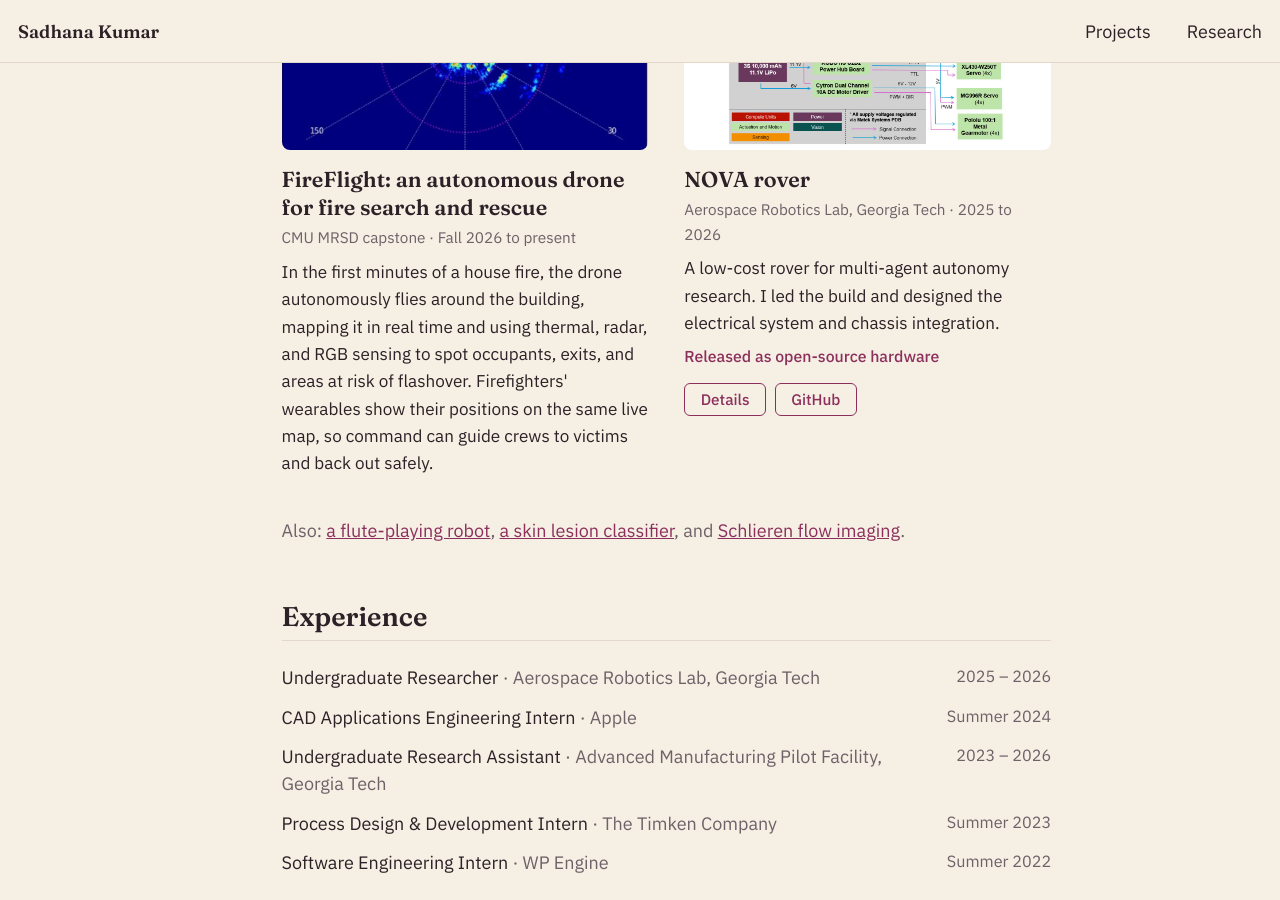
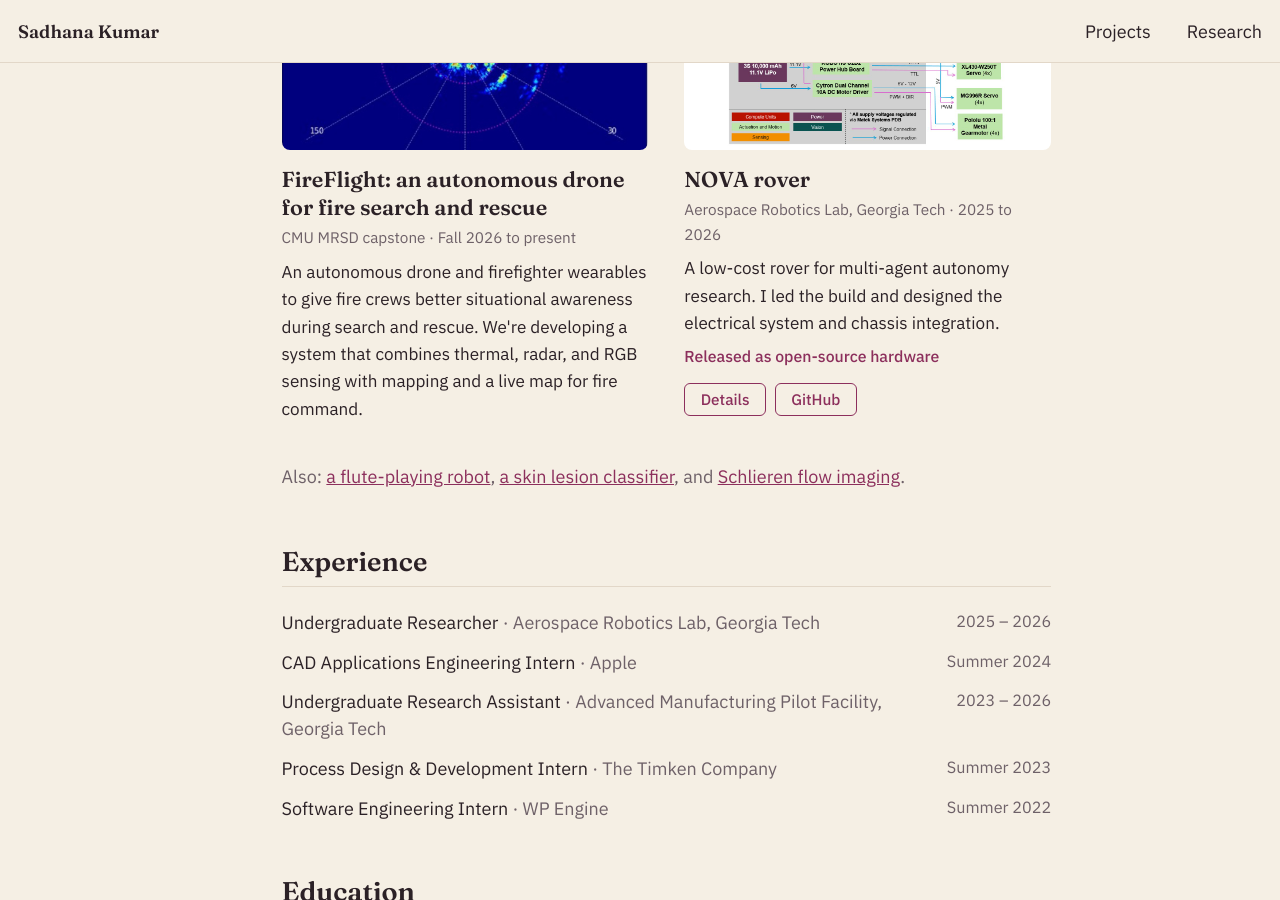
Before and after one commit to s-kumar72/s-kumar72.github.io, a Jekyll site: the page built from _pages/about.md, in a window 1280 px wide and 900 px high, scrolled down 1248 px. Built offline with Jekyll 4.4.1, drawn with Linux system fonts in a browser that asks for light colours; a script bundle is joined from its source files by our own code; library files that are not in the unit come from our copies.

Commit message:
Make FireFlight description more general
Co-Authored-By: Claude Opus 5.5 <noreply@anthropic.com>
Claude-Session: https://claude.ai/code/session_01FjGqkAStH4L3kGgdJZPoZP

```diff
--- a/_pages/about.md
+++ b/_pages/about.md
@@ -49,7 +49,7 @@ redirect_from:
 <img src="/images/uav-radar.jpg" alt="Top-down radar intensity map from the UAV's sensor, showing returns from walls and objects around the radar" loading="lazy">
 <h3>FireFlight: an autonomous drone for fire search and rescue</h3>
 <p class="when">CMU MRSD capstone · Fall 2026 to present</p>
-<p>In the first minutes of a house fire, the drone autonomously flies around the building, mapping it in real time and using thermal, radar, and RGB sensing to spot occupants, exits, and areas at risk of flashover. Firefighters' wearables show their positions on the same live map, so command can guide crews to victims and back out safely.</p>
+<p>An autonomous drone and firefighter wearables to give fire crews better situational awareness during search and rescue. We're developing a system that combines thermal, radar, and RGB sensing with mapping and a live map for fire command.</p>
 </div>
 
 <div class="project">
```
